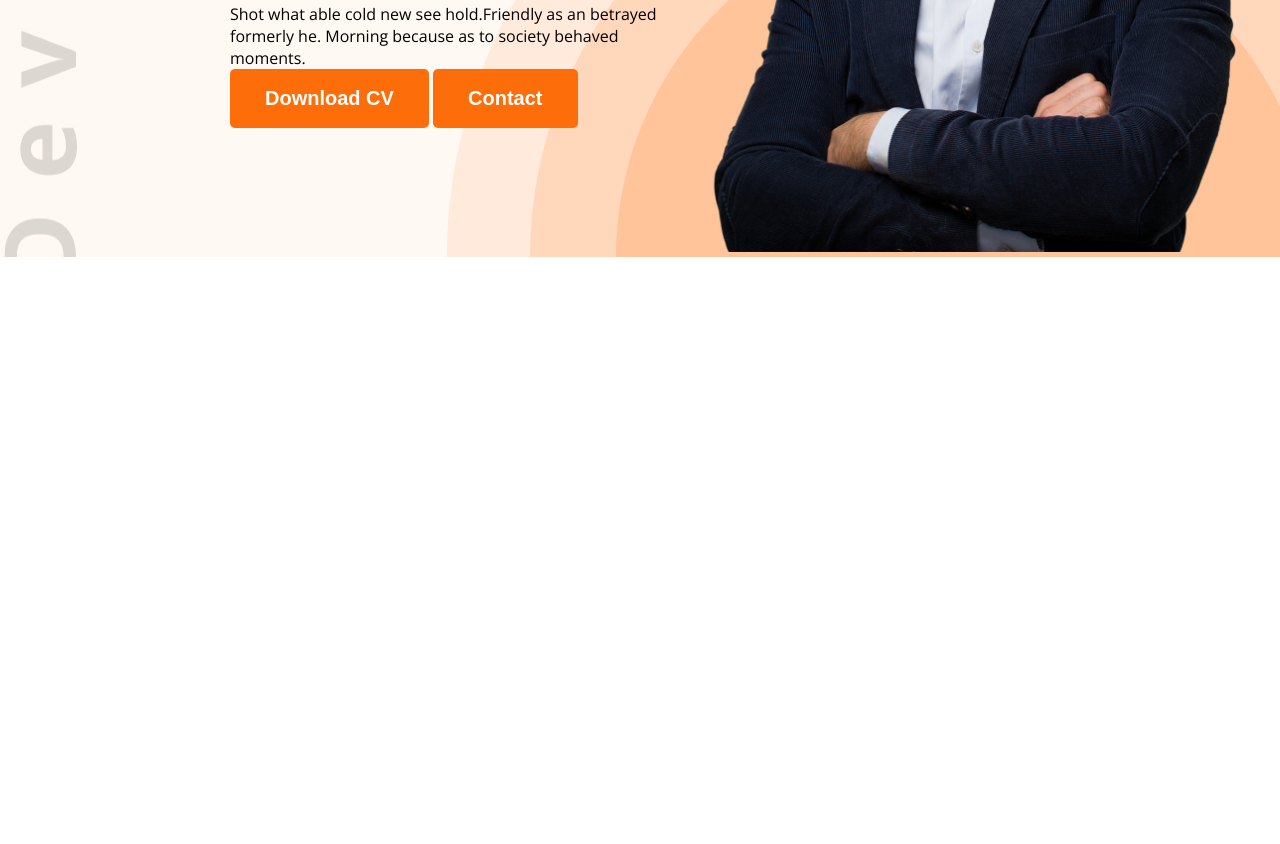
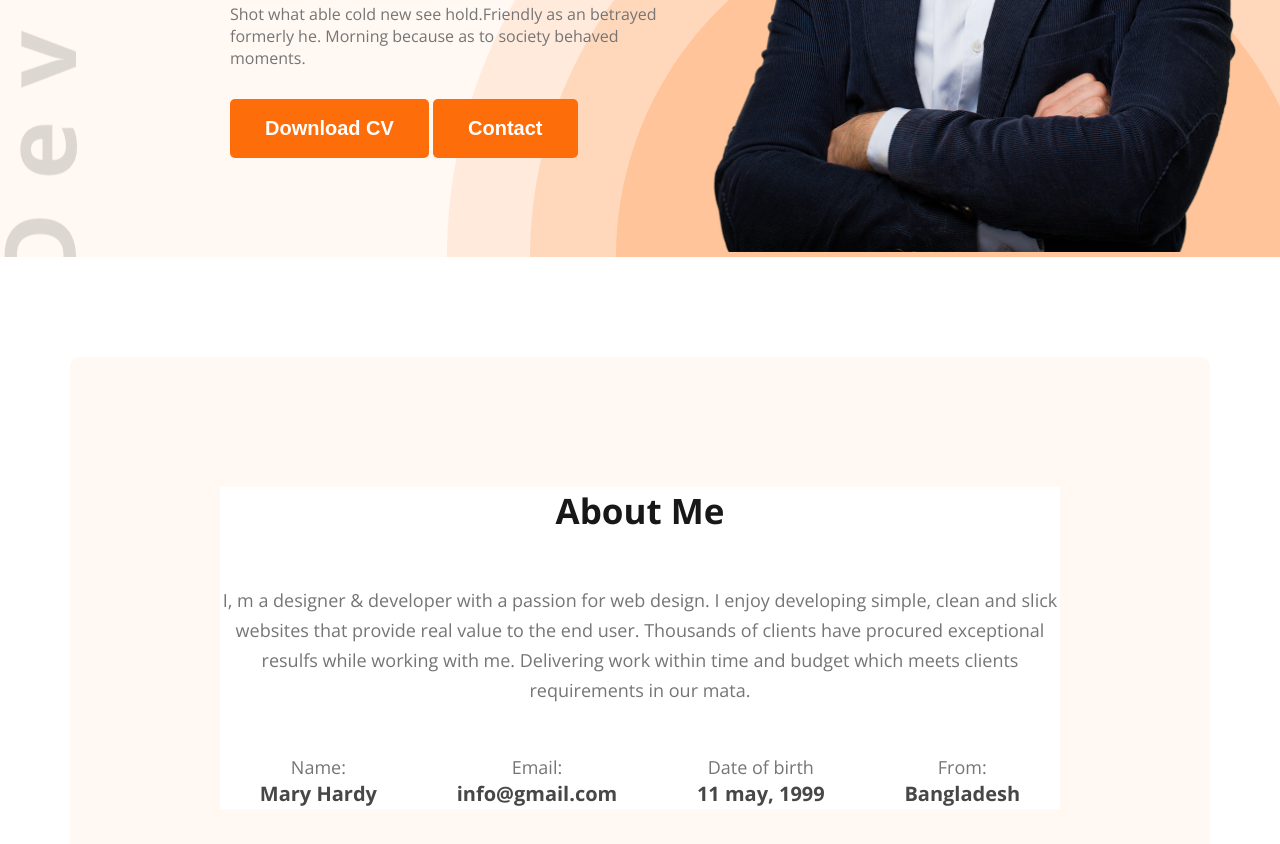
Before and after one commit to Aryamuh-ynah/Web-portfolio-resources, a plain HTML site: page index.html in a window 1280 px wide. Shown: the part 490-1334 px from the top of the page. Before the commit the page ends 800 px from the top, so only its background shows below. Drawn offline with nearby package versions, Linux system fonts and the light colour scheme.

Commit message:
about half done

```diff
--- a/index.html
+++ b/index.html
@@ -23,7 +23,7 @@
             <div class="banner-contant">
                 <h4 class="dark-2 greating">Hi, I  am</h4>
                 <h1 class="name">Mary Hardy</h1>
-                <p>Shot what able cold new see hold.Friendly as an betrayed formerly he. Morning because as to society behaved moments.</p>
+                <p class="dark-3 p">Shot what able cold new see hold.Friendly as an betrayed formerly he. Morning because as to society behaved moments.</p>
                 <button class="btn">Download CV</button>
                 <button class="btn">Contact</button>
             </div>
@@ -32,13 +32,37 @@
             </div>
         </div>
     </header>
-    <main>
+    <main class="main">
         <section class="hero">
-            <div class="hero-text">
-
+            <div class="about-inner">
+            <div>
+                <h3 class="about-me">About Me</h3>
+                <p class="about-contant">I, m a designer & developer with a passion for web design. I enjoy developing simple, clean and slick websites that provide real value to the end user. Thousands of clients have procured exceptional resulfs while working with me. Delivering work within time and budget which meets clients requirements in our mata.</p>
+                </div>
+                <div class="about-links">
+                <div >
+                    <p class="item-t dark-3">Name:</p>
+                    <p class="item-desc">Mary Hardy</p>
+                </div>
+                <div >
+                    <p class="item-t dark-3">Email:</p>
+                    <p class="item-desc">info@gmail.com</p>
+                </div>
+                <div >
+                    <p class="item-t dark-3">Date of birth</p>
+                    <p class="item-desc">11 may, 1999</p>
+                </div>
+                <div >
+                    <p class="item-t dark-3">From:</p>
+                    <p class="item-desc">Bangladesh</p>
+                </div>
             </div>
+        </div>
         </section>
     </main>
+    <footer>
+
+    </footer>
 
 </body>
 </html>
--- a/style/style.css
+++ b/style/style.css
@@ -18,6 +18,10 @@
 .dark-2{
     color: #474747;
 }
+.dark-3{
+    color: #757575;
+}
+
 .color-main{
     color: rgb(253, 110, 10);
 }
@@ -82,6 +86,10 @@ nav li a{
 .banner-contant{
     max-width: 580px;
 }
+.p{
+    margin-bottom: 30px;
+    margin-top: 30px;
+}
 .name{
     color: rgb(24, 24, 24);
     font-family: Open Sans;
@@ -93,4 +101,63 @@ nav li a{
 }
 .banner-pic{
     width: 580px;
+    margin-bottom: -1;
 }
+
+ /* main */
+.main{
+    max-width: 1140px;
+    margin: 0 auto;
+}
+/* About */
+.about-me{
+    color: rgb(24, 24, 24);
+font-family: Open Sans;
+font-size: 35px;
+font-weight: 700;
+line-height: 48px;
+letter-spacing: 0%;
+text-align: center;
+margin-bottom: 50px;
+
+}
+.about-contant{
+    color: rgb(117, 117, 117);
+font-family: Open Sans;
+font-size: 18px;
+font-weight: 400;
+line-height: 30px;
+letter-spacing: 0%;
+text-align: center;
+}
+.hero{
+    margin-top: 100px ;
+    background-color: rgb(255, 248, 243);
+    border-radius: 10px;
+    padding: 130px 150px;
+}
+.about-inner{
+    background-color: white;
+    border: #181818;
+}
+.about-links{
+    display: flex;
+    list-style: none;
+    justify-content: space-around;
+    align-items: center;
+    margin-top: 50px;
+letter-spacing: 0%;
+text-align: center;
+}
+.item-t{
+    font-size: 18px;
+    font-weight: 400;
+}
+.item-desc{
+    font-size: 20px;
+font-weight: 700;
+line-height: 30px;
+letter-spacing: 0%;
+text-align: center;
+color: #474747;
+}
```
